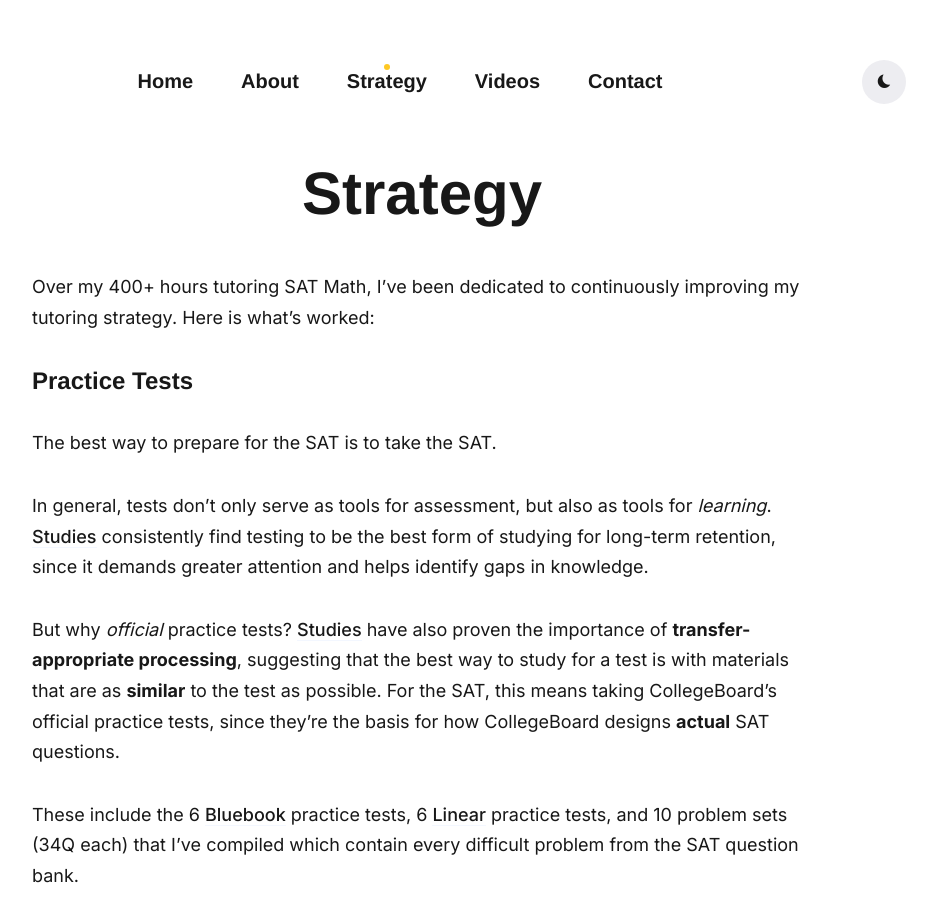
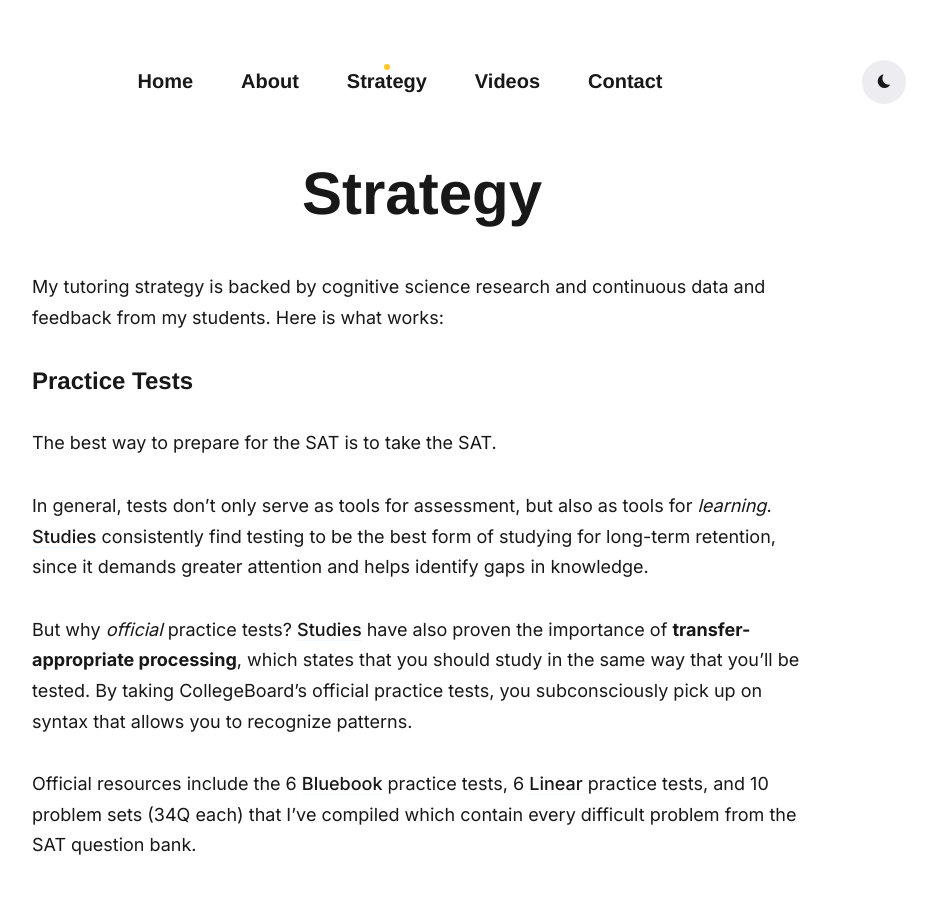
Before and after one commit to qExobyte/qExobyte.github.io, a Jekyll site: the page built from _pages/strategy.md, in a window 1280 px wide and 900 px high. Shown: the whole window, without its empty margins (218-1155 px from the left). Built offline with Jekyll 4.4.1, drawn with Linux system fonts in a browser that asks for light colours; nearby versions of some CDN libraries; some web fonts are replaced; some of the changed text lies outside the part shown.

Commit message:
strategy + about revisions

```diff
--- a/_data/settings.yml
+++ b/_data/settings.yml
@@ -33,7 +33,7 @@
 # Author Settings
 author:
   author__name: Eric
-  author__bio: I'm a UVA student and SAT Math tutor here to help you improve your score.
+  author__bio: I'm a UVA student, educational content creator, and SAT Math tutor, here to help you improve your SAT Math score as efficiently as possible.
   author__avatar: '/images/eric4.JPG'
 
 social:
--- a/_pages/strategy.md
+++ b/_pages/strategy.md
@@ -4,16 +4,16 @@
 permalink: /strategy/
 ---
 
-Over my {{ site.data.settings.stats.hours }}+ hours tutoring SAT Math, I've been dedicated to continuously improving my tutoring strategy. Here is what's worked:
+My tutoring strategy is backed by cognitive science research and continuous data and feedback from my students. Here is what works:
 
 <h3>Practice Tests</h3>
 The best way to prepare for the SAT is to take the SAT.
 
-In general, tests don't only serve as tools for assessment, but also as tools for *learning*. <a href="https://www.ncbi.nlm.nih.gov/pmc/articles/PMC6920642/#:~:text=Testing%20or%20retrieval,eg%2C%20marginal%20knowledge).">Studies</a> consistently find testing to be the best form of studying for long-term retention, since it demands greater attention and helps identify gaps in knowledge.
+In general, tests don't only serve as tools for assessment, but also as tools for *learning*. <a href="https://www.ncbi.nlm.nih.gov/pmc/articles/PMC6920642/#:~:text=Testing%20or%20retrieval,eg%2C%20marginal%20knowledge)." target="_blank">Studies</a> consistently find testing to be the best form of studying for long-term retention, since it demands greater attention and helps identify gaps in knowledge.
 
-But why *official* practice tests? <a href="https://www.tandfonline.com/doi/abs/10.1080/09658211.2014.970196#:~:text=When%20the%20review,performed%20during%20restudy.">Studies</a> have also proven the importance of **transfer-appropriate processing**, suggesting that the best way to study for a test is with materials that are as **similar** to the test as possible. For the SAT, this means taking CollegeBoard's official practice tests, since they're the basis for how CollegeBoard designs **actual** SAT questions.
+But why *official* practice tests? <a href="https://www.tandfonline.com/doi/abs/10.1080/09658211.2014.970196#:~:text=When%20the%20review,performed%20during%20restudy." target="_blank">Studies</a> have also proven the importance of **transfer-appropriate processing**, which states that you should study in the same way that you'll be tested. By taking CollegeBoard's official practice tests, you subconsciously pick up on syntax that allows you to recognize patterns.
 
-These include the 6 <a href="https://bluebook.collegeboard.org/students">Bluebook</a> practice tests, 6 <a href="https://satsuite.collegeboard.org/sat/practice-preparation/practice-tests/linear">Linear</a> practice tests, and 10 problem sets (34Q each) that I've compiled which contain every difficult problem from the SAT question bank.
+Official resources include the 6 <a href="https://bluebook.collegeboard.org/students" target="_blank">Bluebook</a> practice tests, 6 <a href="https://satsuite.collegeboard.org/sat/practice-preparation/practice-tests/linear" target="_blank">Linear</a> practice tests, and 10 problem sets (34Q each) that I've compiled which contain every difficult problem from the SAT question bank.
 
 But the answer explanations for these practice tests are often insufficient. First, they **never** suggest the use of DESMOS, which could save you time on around **20-40%** of SAT problems. Second, answer explanations show you the right way to **solve** problems, but not the right way to **think** about them. That's where my tutoring comes in.
 
@@ -33,12 +33,20 @@
 
 I approach concepts from multiple angles. We may look at a concept algebraically, graphically, and in applications, until it finally clicks. The goal is that the student understands a concept well enough to **teach it themselves**.
 
+<h3>Spaced Repetition</h3>
+
+According to Ebbinghaus’ Forgetting Curve and <a href="https://www.ncbi.nlm.nih.gov/pmc/articles/PMC4492928/" target="_blank">modern replications</a>, people forget around **70%** of learned material after a week.
+
+To mitigate this, my students review each session's problems at least 5 days after the session, using <a href="../images/pdfs/reviewing-problems.pdf" target="_blank">this</a> framework.
+
+Essentially, students must solve each problem start to finish on their own, and then explain verbally why their solution works.
 
 <h3>Optimization</h3>
 Often times, there are many ways to solve an SAT problem, but only one optimal approach. An optimal approach is not necessarily the fastest, but rather the most **accurate** for the time allotted. For graphing problems, this usually involves DESMOS.
 
 I also prescribe bigger picture test-taking strategies to experiment with while taking practice tests. Changing up time constraints, pacing, environment, or just mentality, can give unexpected insights about how to test better.
 
+<img src="../images/tutor-flowchart.png" alt="tutoring-flowchart">
 
 <div align="center">
 <p><b>To see this strategy in action, book a session below!</b></p>
```
Also changed, not shown: _pages/about.md (+1 -1 lines), images/tutor-flowchart.png (added), 1 other file.
